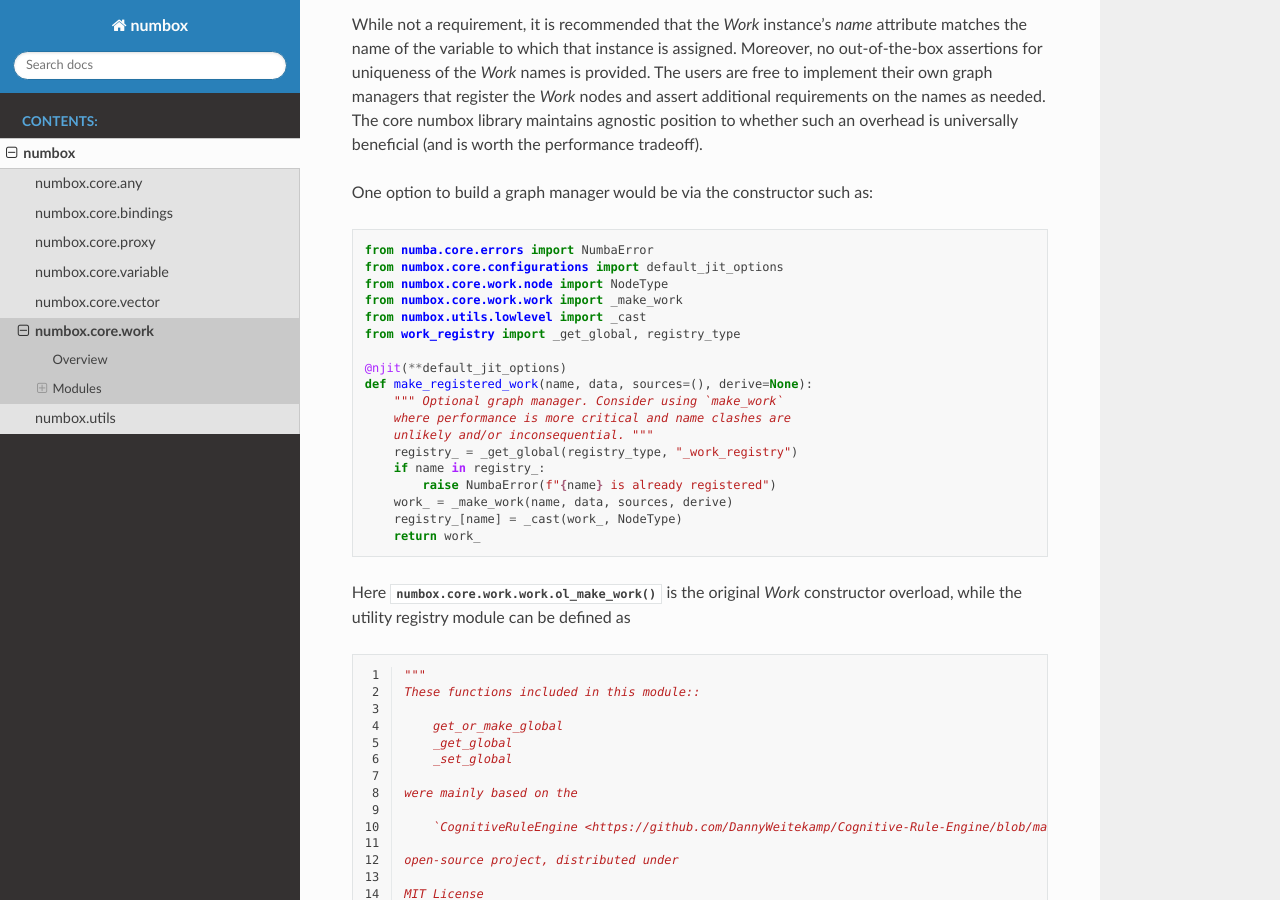
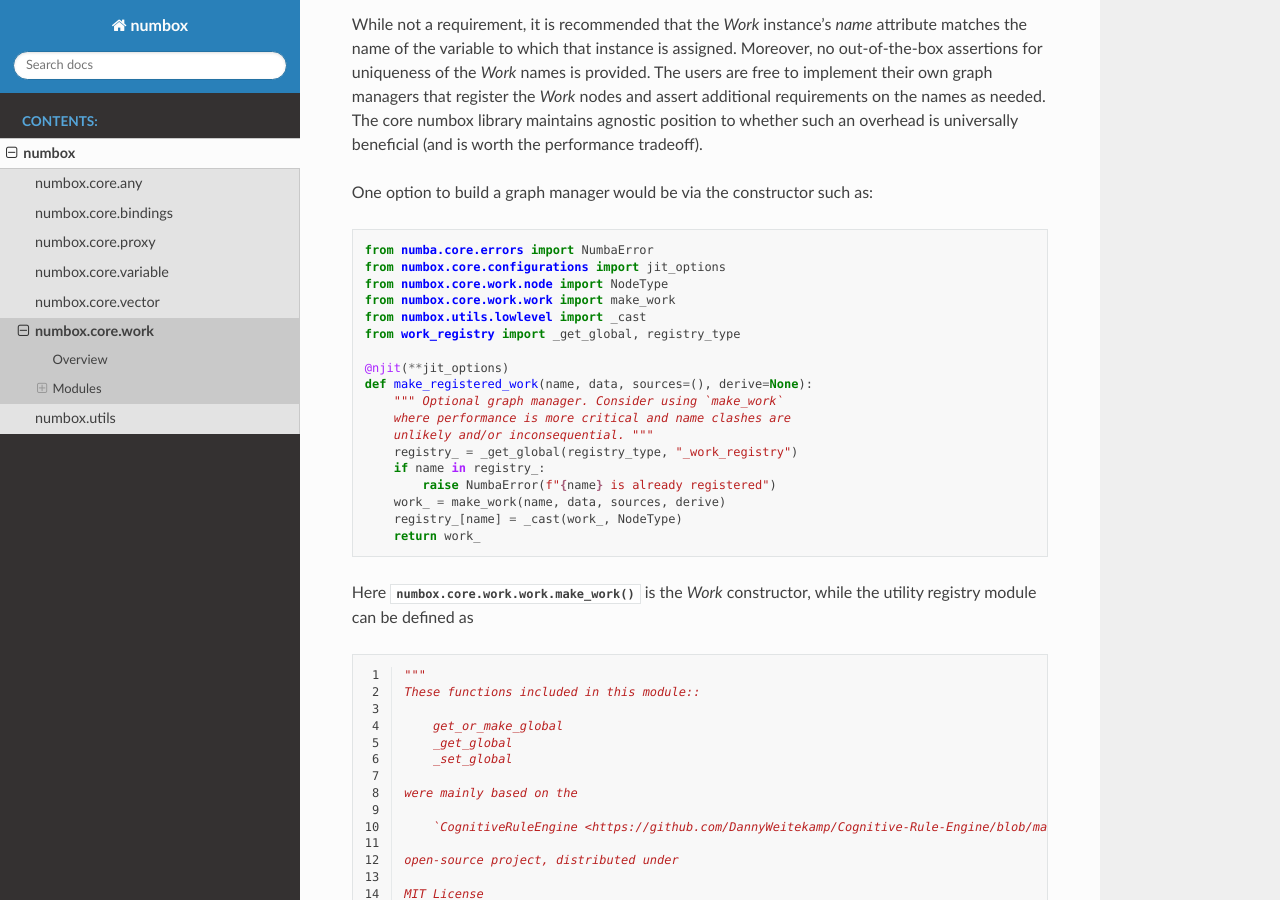
Before and after one commit to Goykhman/numbox, a Sphinx documentation site: the page built from docs/numbox.core.work.rst, in a window 1280 px wide and 900 px high, scrolled down 10627 px. Built offline with Sphinx 7.4.7 and the Read the Docs theme 3.1.0, drawn with Linux system fonts in a browser that asks for light colours; some of the changed text lies outside the part shown.

Commit message:
docs(work): fix broken VoidType xref and dead graph-manager example
work.rst pointed :class: at numbox.core.utils.void_type.VoidType (a stray
'core.'; the real path is numbox.utils.void_type.VoidType). The graph-manager
example imported default_jit_options, _make_work, and referenced ol_make_work --
none of which exist, so copy-paste hit ImportError. Updated to
`from numbox.core.configurations import jit_options` / @njit(**jit_options),
make_work, and a make_work xref. Also added a blank line after the `.. _builder:`
target to clear a docutils markup warning.

```diff
--- a/docs/numbox.core.work.rst
+++ b/docs/numbox.core.work.rst
@@ -10,6 +10,7 @@ Modules
 ++++++++
 
 .. _builder:
+
 numbox.core.work.builder
 ------------------------
 
@@ -521,13 +522,13 @@ is worth the performance tradeoff).
 One option to build a graph manager would be via the constructor such as::
 
     from numba.core.errors import NumbaError
-    from numbox.core.configurations import default_jit_options
+    from numbox.core.configurations import jit_options
     from numbox.core.work.node import NodeType
-    from numbox.core.work.work import _make_work
+    from numbox.core.work.work import make_work
     from numbox.utils.lowlevel import _cast
     from work_registry import _get_global, registry_type
 
-    @njit(**default_jit_options)
+    @njit(**jit_options)
     def make_registered_work(name, data, sources=(), derive=None):
         """ Optional graph manager. Consider using `make_work`
         where performance is more critical and name clashes are
@@ -535,11 +536,11 @@ One option to build a graph manager would be via the constructor such as::
         registry_ = _get_global(registry_type, "_work_registry")
         if name in registry_:
             raise NumbaError(f"{name} is already registered")
-        work_ = _make_work(name, data, sources, derive)
+        work_ = make_work(name, data, sources, derive)
         registry_[name] = _cast(work_, NodeType)
         return work_
 
-Here :func:`numbox.core.work.work.ol_make_work` is the original `Work` constructor overload,
+Here :func:`numbox.core.work.work.make_work` is the `Work` constructor,
 while the utility registry module can be defined as
 
 .. literalinclude:: ./_static/work_registry.py
```
Also changed, not shown: other parts of docs/numbox.core.work.rst (+1 -1 lines).
